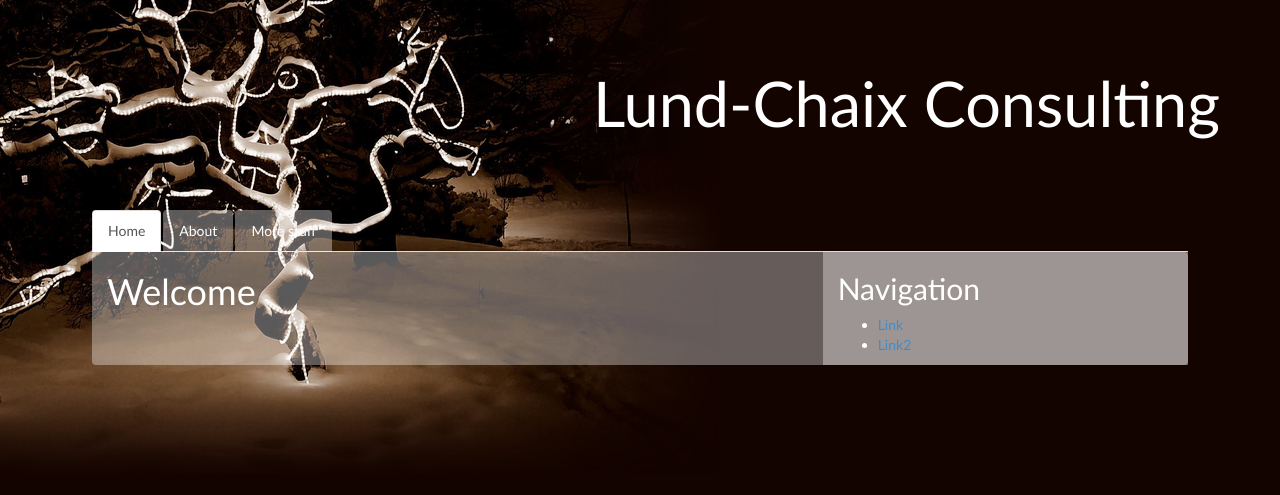
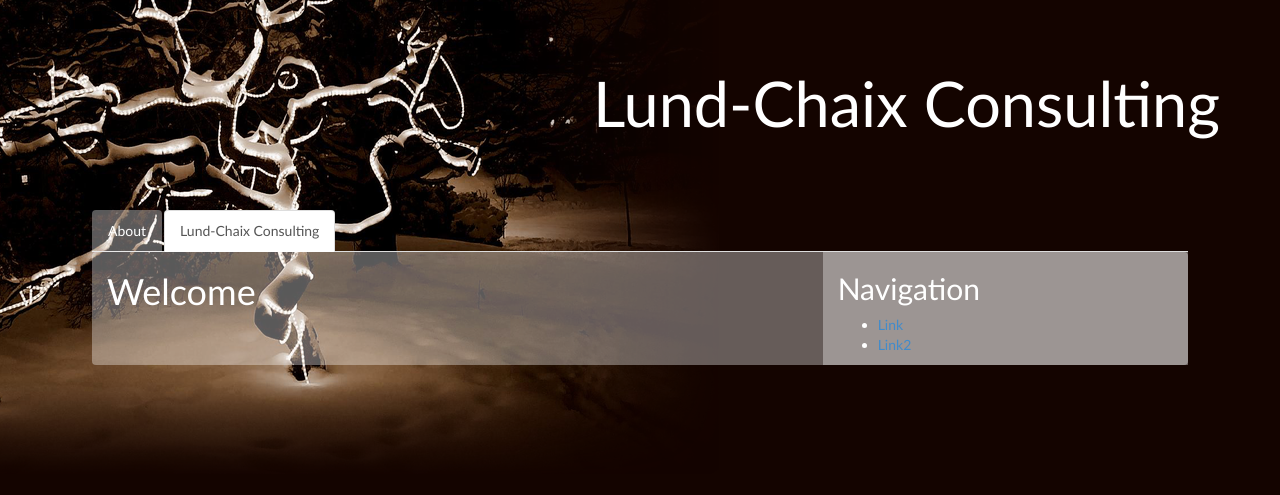
Before and after one commit to LCLLC/lcllc.github.io, a Jekyll site: the page built from index.md, in a window 1280 px wide. Shown: the top 495 px of the page. Built offline with Jekyll 4.4.1, drawn with Linux system fonts in a browser that asks for light colours; nearby versions of some CDN libraries.

Commit message:
Automate menu generation
TODO: change order to something other than alpha

```diff
--- a/_includes/navigation.html
+++ b/_includes/navigation.html
@@ -1,5 +1,16 @@
       <ul class="nav nav-tabs">
-        {% if page.title == "Lund-Chaix Consulting" %}<li class="active">{% else %}<li>{% endif %}<a href="/">Home</a></li>
-        {% if page.title == "About" %}<li class="active">{% else %}<li>{% endif %}<a href="/about.html">About</a></li>
-        {% if page.title == "" %}<li class="active">{% else %}<li>{% endif %}<a href="#">More stuff</a></li>
+        {% for item in site.pages %}
+          {% if page.title == item.title %}<li class="active">{% else %}<li>{% endif %}<a href="{{ item.url}} ">{{ item.title }}</a></li>
+        {% endfor %}
       </ul>
+
+      <!-- div>
+        <pre>
+        {% for item in site.pages %}
+          {% if item.url == page.url %}
+            ACTIVE
+          {% endif %}
+          page: {{ item.url }} {{ item.title }}
+        {% endfor %}
+        </pre>
+      </div-->
```
